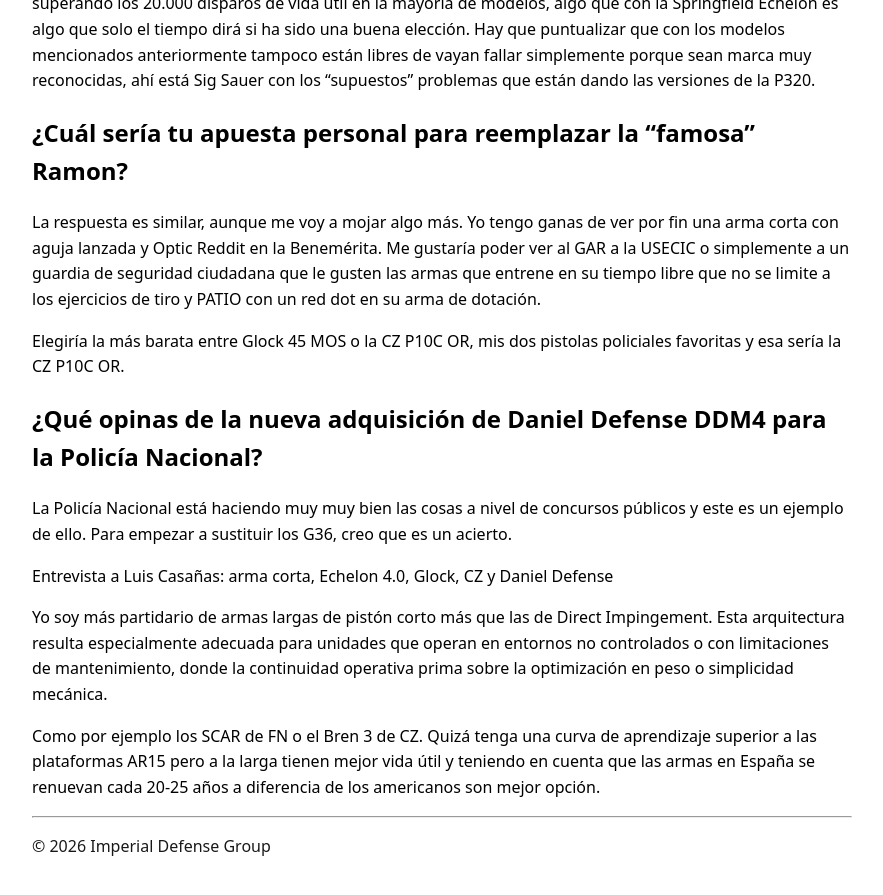
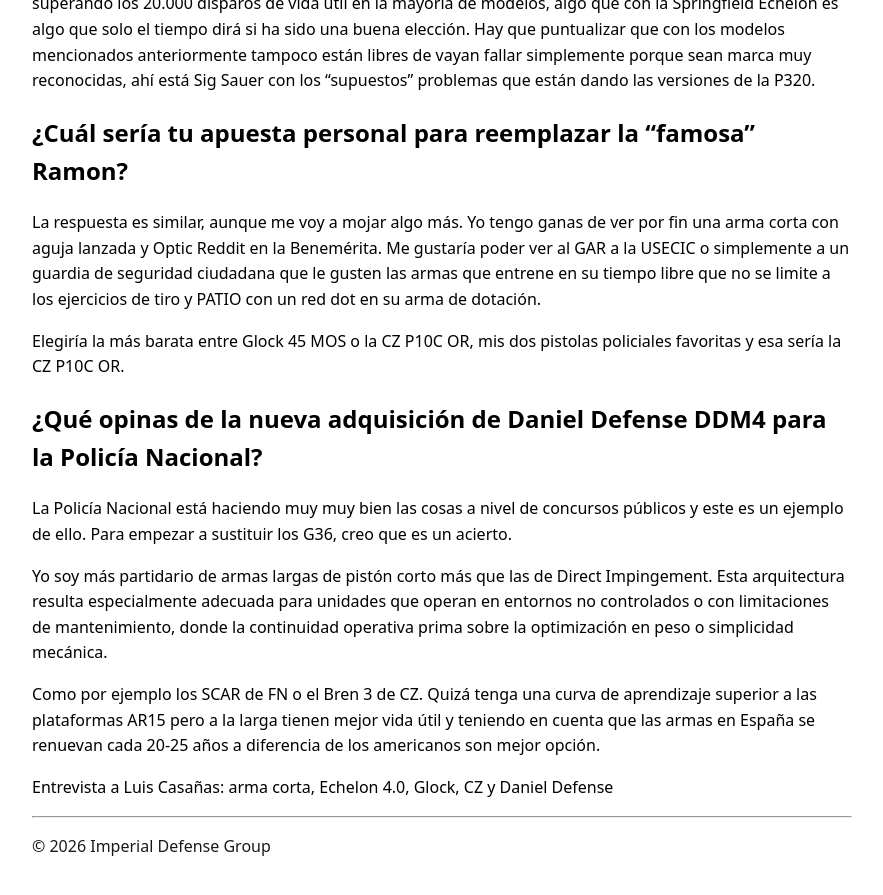
Before and after one commit to imperialdefensegroup/articulos, a Jekyll site: the page built from _posts/2026-04-25-entrevista-luis-casanas-parte-2.md, in a window 1280 px wide and 900 px high, scrolled down 1201 px. Shown: the top 895 px of the window, without its empty margins (198-1081 px from the left). Built offline with Jekyll 4.4.1, drawn with Linux system fonts in a browser that asks for light colours.

```diff
--- a/_posts/2026-04-25-entrevista-luis-casanas-parte-2.md
+++ b/_posts/2026-04-25-entrevista-luis-casanas-parte-2.md
@@ -35,8 +35,8 @@ Elegiría la más barata entre Glock 45 MOS o la CZ P10C OR, mis dos pistolas po
 ## ¿Qué opinas de la nueva adquisición de Daniel Defense DDM4 para la Policía Nacional?
 La Policía Nacional está haciendo muy muy bien las cosas a nivel de concursos públicos y este es un ejemplo de ello. Para empezar a sustituir los G36, creo que es un acierto.
 
-Entrevista a Luis Casañas: arma corta, Echelon 4.0, Glock, CZ y Daniel Defense
-
 Yo soy más partidario de armas largas de pistón corto más que las de Direct Impingement. Esta arquitectura resulta especialmente adecuada para unidades que operan en entornos no controlados o con limitaciones de mantenimiento, donde la continuidad operativa prima sobre la optimización en peso o simplicidad mecánica.
 
 Como por ejemplo los SCAR de FN o el Bren 3 de CZ. Quizá tenga una curva de aprendizaje superior a las plataformas AR15 pero a la larga tienen mejor vida útil y teniendo en cuenta que las armas en España se renuevan cada 20-25 años a diferencia de los americanos son mejor opción.
+
+Entrevista a Luis Casañas: arma corta, Echelon 4.0, Glock, CZ y Daniel Defense
```
